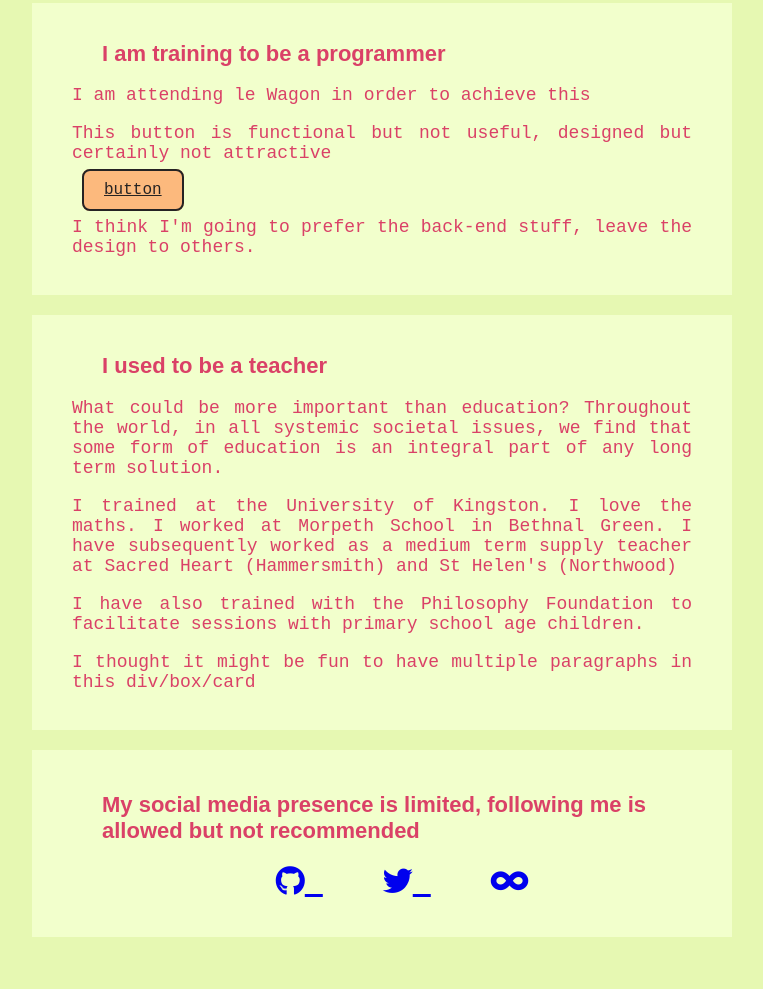
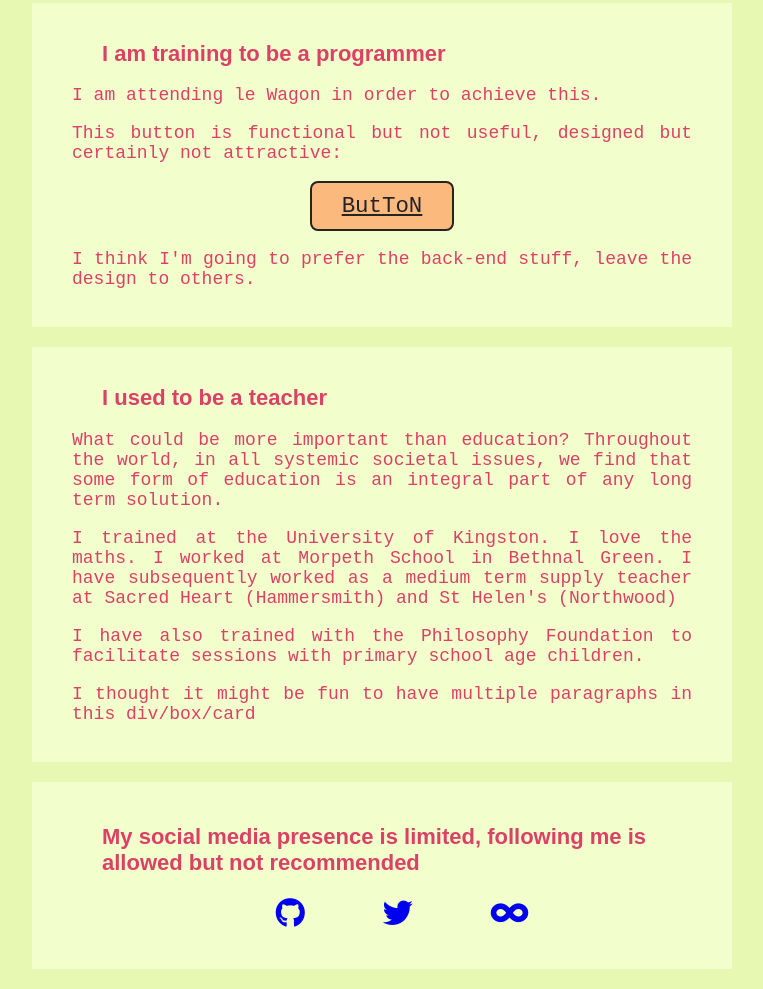
Before and after one commit to arfacamble/profile, a plain HTML site: page index.html in a window 1280 px wide. Shown: the part 324-1313 px from the top of the page, without its empty margins (258-1021 px from the left). Before the commit the page ends 1281 px from the top, so only its background shows below. Drawn offline with Linux system fonts and the light colour scheme; a web font is replaced by a local one.

Commit message:
STUUUUUUFF

```diff
--- a/index.html
+++ b/index.html
@@ -19,9 +19,9 @@
       </div>
       <div class="card">
         <h2>I am training to be a programmer</h2>
-        <p>I am attending le Wagon in order to achieve this</p>
-        <p>This button is functional but not useful, designed but certainly not attractive</p>
-        <a href="https://emojipedia.org/pile-of-poo/" target="_blank" class='btn'>button</a>
+        <p>I am attending le Wagon in order to achieve this.</p>
+        <p>This button is functional but not useful, designed but certainly not attractive:</p>
+        <a href="https://emojipedia.org/pile-of-poo/" target="_blank" class='btn'>ButToN</a>
         <p>I think I'm going to prefer the back-end stuff, leave the design to others.</p>
       </div>
       <div class="card">
--- a/style.css
+++ b/style.css
@@ -30,6 +30,8 @@ h1 {
   flex-wrap: wrap;
   margin: 0px auto;
   background-color: #081B6F;
+  border-radius: 50px;
+  box-shadow: 0px 0px 10px #081B6F;
 }
 
 .heading {
@@ -49,12 +51,16 @@ p {
 }
 
 .btn {
-  margin: 10px;
+  text-align: center;
+  width: 100px;
+  display: block;
+  margin: 10px auto;
   padding: 10px 20px;
   border: 2px solid #252323;
   background-color: #FCB97D;
   color: #252323;
   border-radius: 8px;
+  font-size: 1.4em;
 }
 
 .btn:hover {
@@ -79,15 +85,19 @@ p {
   font-size: 1000px;
 }
 */
-#social-links li {
+li {
   display: inline;
+}
+
+#social-links a {
   margin: 0 30px;
   font-size: 30px;
+  text-decoration: none;
 }
 
-#social-links li:hover {
+#social-links a:hover {
   font-size: 40px;
-  color: #DA4167;
+  color: #65DEF1;
 }
 
 @media (max-width: 960px) {
```
